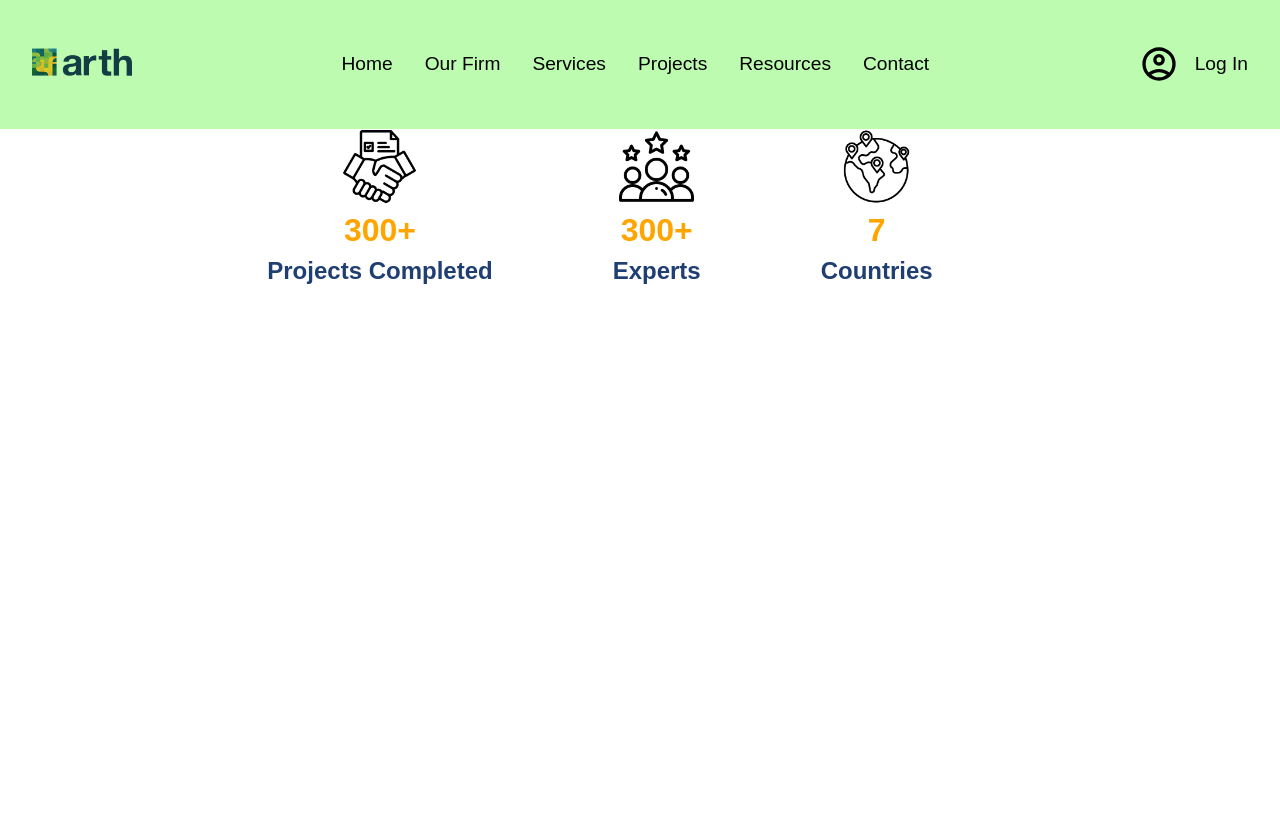
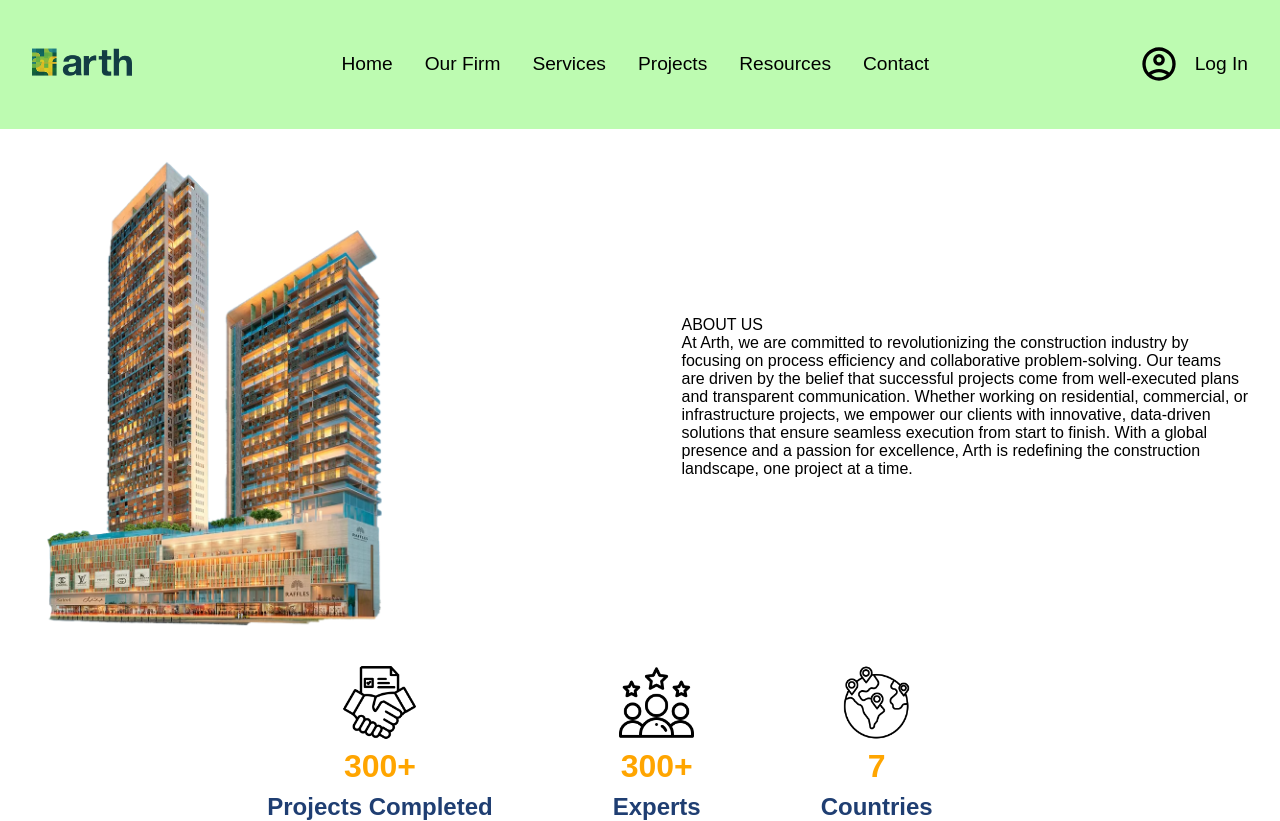
Before and after one commit to Durgabhavaniy2509/Arth, a React (Vite) app: page / in a window 1280 px wide. Before the commit the page ends 800 px from the top, so only its background shows below. Built offline with nearby package versions, Linux system fonts and the light colour scheme.

Commit message:
html for about us is completed

```diff
--- a/src/Home/Home.css
+++ b/src/Home/Home.css
@@ -1,3 +1,8 @@
+.hero-left > img {
+  width: 350px;
+}
+
+
 .hero-stat {
   margin-right: 100px;
 }
--- a/src/Home/Home.jsx
+++ b/src/Home/Home.jsx
@@ -5,7 +5,16 @@ import CountUp from 'react-countup'
 const Home = () => {
   return (
     <section>
-      <div>
+      <div className=" flexCenter1 paddings innerWidth hero-aboutUs">
+        <div className='hero-left'>
+          <img src="\Images\Aqua Raffles hotel.avif" alt="" />
+        </div>
+        <div className='hero-right'>
+            <div>ABOUT US</div>
+            <div>At Arth, we are committed to revolutionizing the construction industry by <br />focusing on process efficiency and collaborative problem-solving. Our teams <br />are driven by the belief that successful projects come from well-executed plans <br /> and transparent communication. Whether working on residential, commercial, or <br /> infrastructure projects, we empower our clients with innovative, data-driven <br />solutions that ensure seamless execution from start to finish. With a global <br /> presence and a passion for excellence, Arth is redefining the construction <br />landscape, one project at a time.</div>
+        </div>
+      </div>
+
       <div className=' flexCenter hero-stats'>
           <div className='flexColCenter hero-stat'>
             <img src="\Icons\completed-task.png" alt="" />
@@ -28,9 +37,7 @@ const Home = () => {
             </span>
             <span className='primaryText'>Countries</span>
           </div>
-
-      </div>
-      </div>
+       </div>
     </section>
   )
 }
```
Also changed, not shown: Images/Aqua Raffles hotel.avif (added), Images/Aqua-Raffles-hotel.svg (added).
